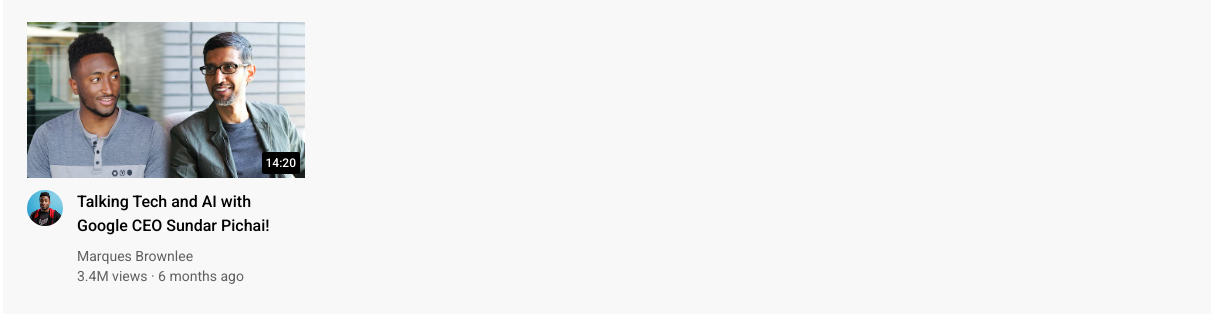
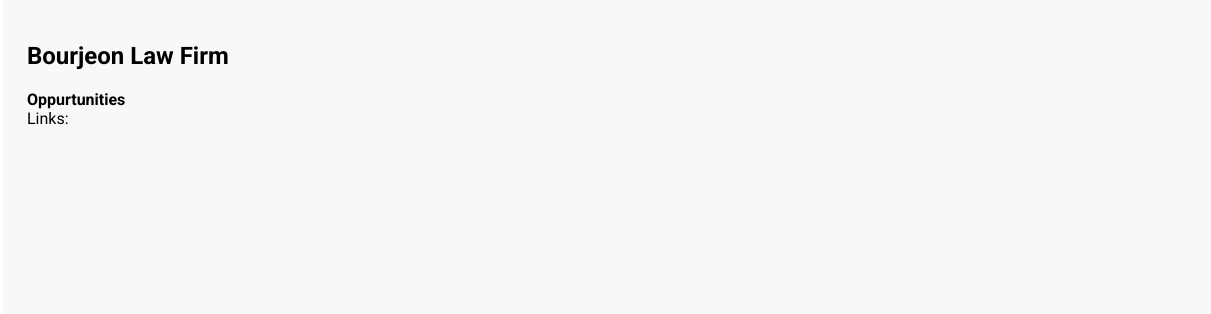
Before and after one commit to rogerlin-dev/bourjeon_web, a plain HTML site: page index.html in a window 1280 px wide. Shown: the part 58-372 px from the top of the page, 69-1280 px from the left. Drawn offline with Linux system fonts and the light colour scheme.

Commit message:
Update index.html

```diff
--- a/index.html
+++ b/index.html
@@ -59,36 +59,14 @@
     </nav>
 
     <main>
-      <section class="video-grid">
-        <div class="video-preview">
-          <div class="thumbnail-row">
-            <img class="thumbnail" src="thumbnails/thumbnail-1.webp">
-            <div class="video-time">14:20</div>
-          </div>
-          <div class="video-info-grid">
-            <div class="channel-picture">
-              <img class="profile-picture" src="channel-pictures/channel-1.jpeg">
-            </div>
-            <div class="video-info">
-              <p class="video-title">
-                Talking Tech and AI with Google CEO Sundar Pichai!
-              </p>
-              <p class="video-author">
-                Marques Brownlee
-              </p>
-              <p class="video-stats">
-                3.4M views &#183; 6 months ago
-              </p>
-            </div>
-          </div>
-        </div>
+      <H2> Bourjeon Law Firm</H2>
+
+      <b>Oppurtunities</b><br>
+      Links:
 
 
 
 
-
-
-      </section>
     </main>
   </body>
 </html>
```
